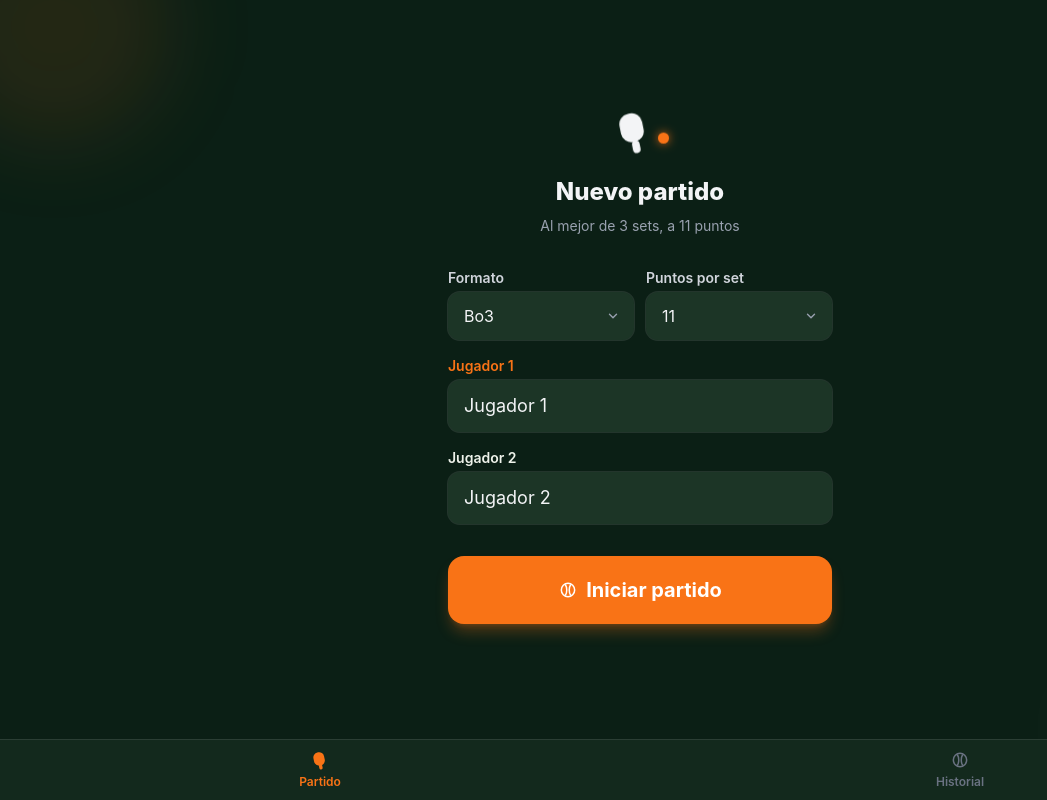
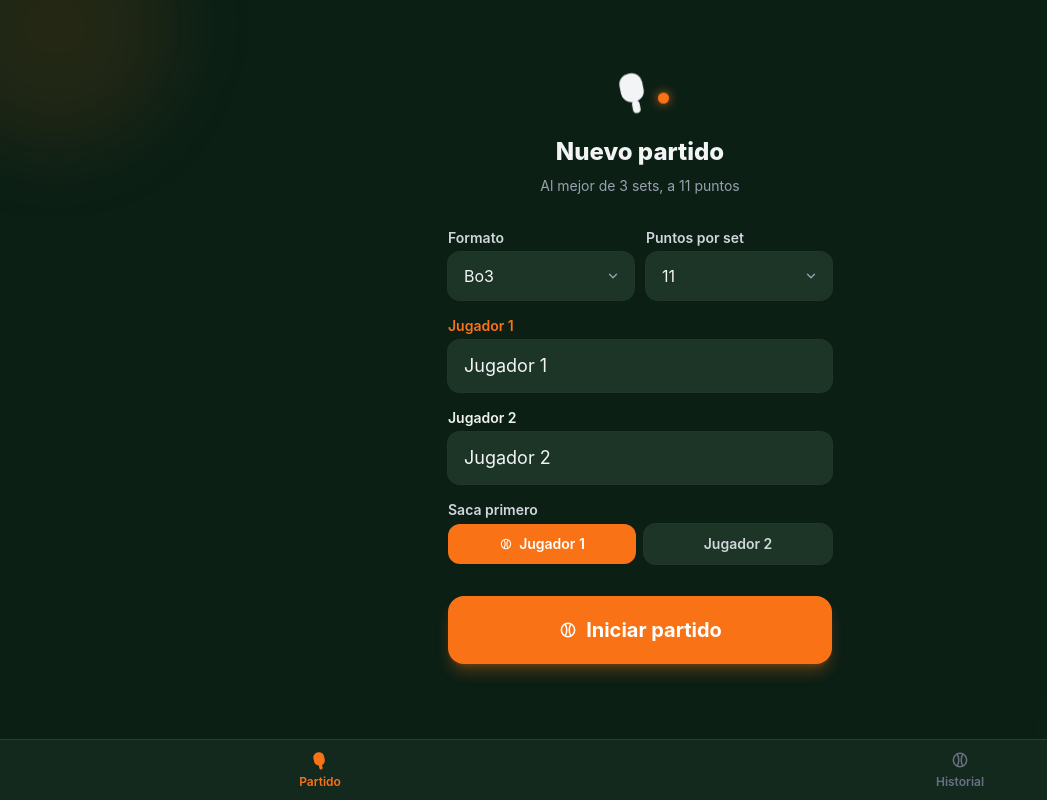
Before and after one commit to JuanFierro15/ping-pong-tracker, a React (Vite) app: page / in a window 1280 px wide. Shown: the whole page, without its empty margins (0-1047 px from the left). Built offline with nearby package versions, Linux system fonts and the light colour scheme.

Commit message:
feat: agrega seleccion de quien saca primero en Setup
Dos botones bajo los nombres de los jugadores (Jugador 1 por defecto)
para elegir quien empieza sacando; se resalta con el mismo icono de
pelota que despues se ve junto al nombre en el marcador.

```diff
--- a/src/components/MatchSetup.jsx
+++ b/src/components/MatchSetup.jsx
@@ -10,6 +10,8 @@ export default function MatchSetup({
   onChangeMatchFormat,
   pointsToWin,
   onChangePointsToWin,
+  firstServer,
+  onChangeFirstServer,
   onStart,
 }) {
   const totalSets = MATCH_FORMATS[matchFormat].totalSets
@@ -46,6 +48,12 @@ export default function MatchSetup({
           color="text-player2"
           value={player2Name}
           onChange={onChangePlayer2Name}
+        />
+        <FirstServerField
+          player1Name={player1Name}
+          player2Name={player2Name}
+          value={firstServer}
+          onChange={onChangeFirstServer}
         />
       </div>
 
@@ -105,6 +113,41 @@ function PointsField({ value, onChange }) {
   )
 }
 
+function FirstServerField({ player1Name, player2Name, value, onChange }) {
+  return (
+    <div>
+      <span className="mb-1 block text-sm font-semibold text-gray-300">Saca primero</span>
+      <div className="flex gap-2">
+        <ServerButton
+          label={player1Name || 'Jugador 1'}
+          active={value === 'player1'}
+          onClick={() => onChange('player1')}
+        />
+        <ServerButton
+          label={player2Name || 'Jugador 2'}
+          active={value === 'player2'}
+          onClick={() => onChange('player2')}
+        />
+      </div>
+    </div>
+  )
+}
+
+function ServerButton({ label, active, onClick }) {
+  return (
+    <button
+      type="button"
+      onClick={onClick}
+      className={`flex flex-1 items-center justify-center gap-1.5 rounded-xl py-2.5 text-sm font-semibold transition active:scale-95 ${
+        active ? 'bg-accent text-white' : 'bg-surface-2 text-gray-300 ring-1 ring-white/10'
+      }`}
+    >
+      {active && <BallIcon className="h-3.5 w-3.5 shrink-0" />}
+      <span className="truncate">{label}</span>
+    </button>
+  )
+}
+
 function PlayerNameField({ label, color, value, onChange }) {
   return (
     <label className="block">
```
